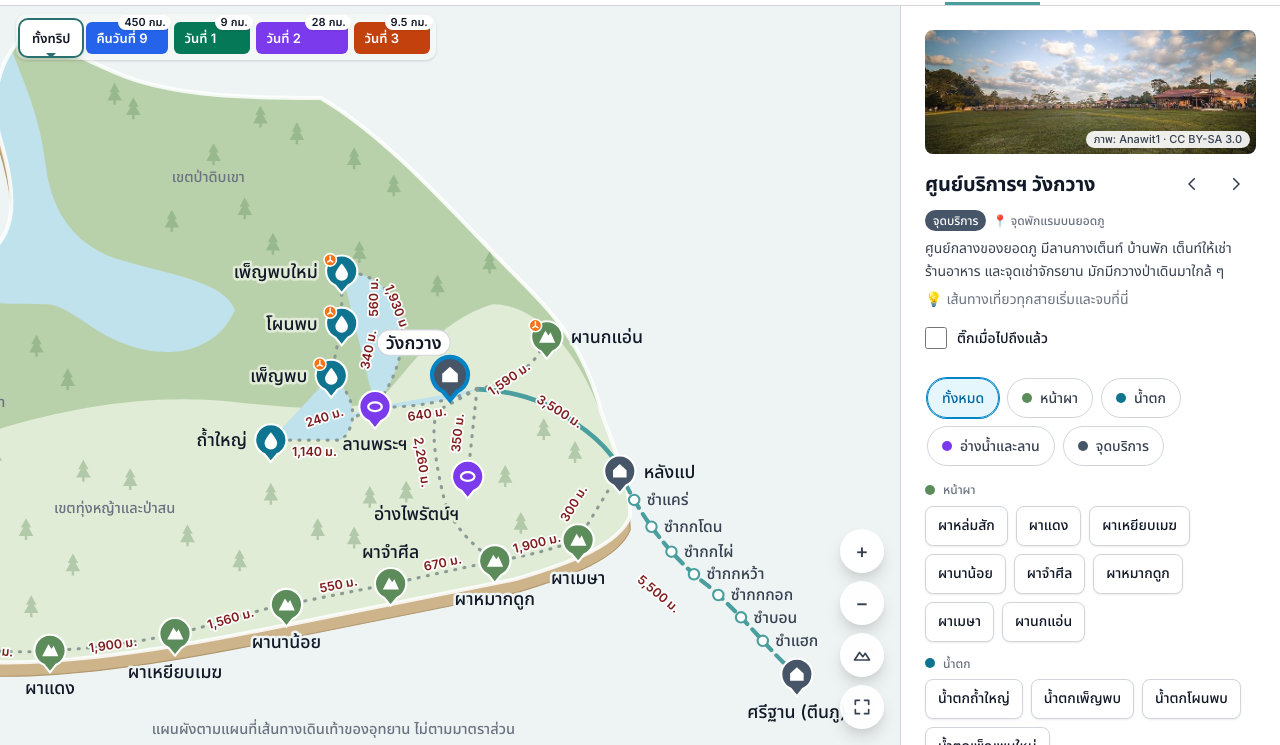
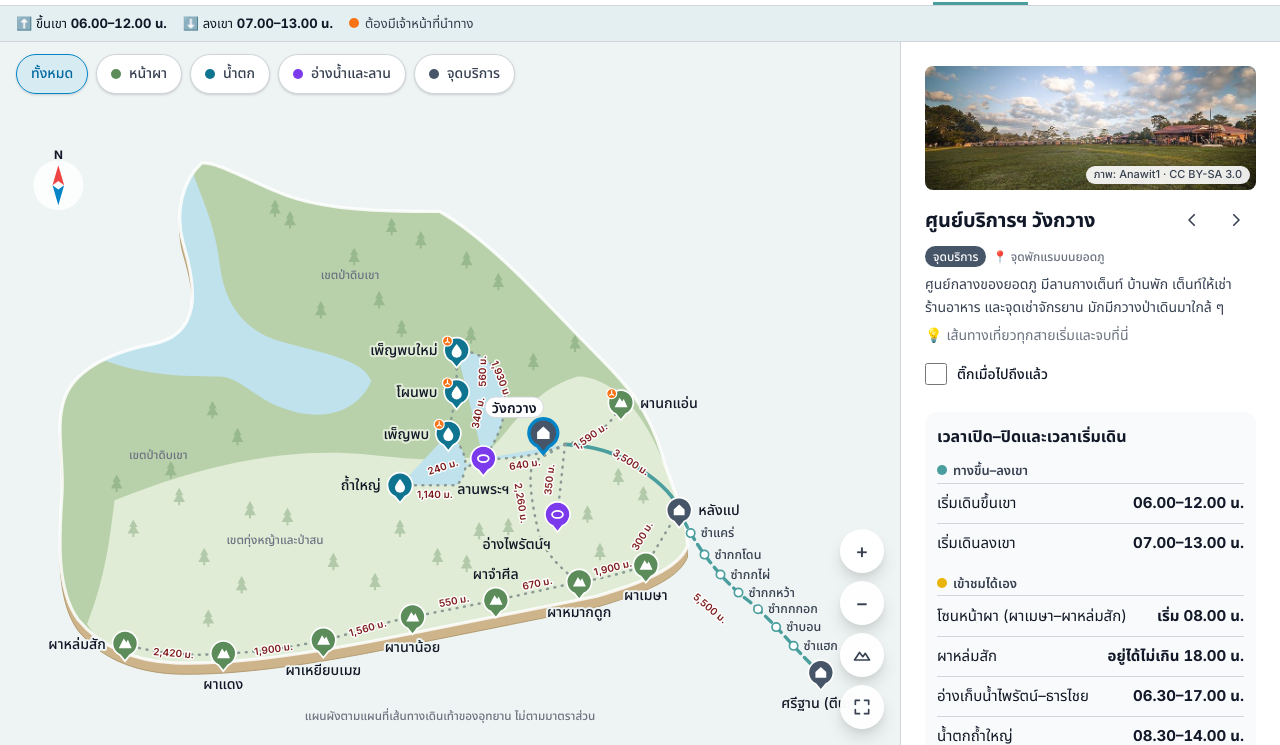
Before and after one commit to sutirath/phukradueng-map, a plain HTML site: page index.html in a window 1280 px wide. Shown: the part 55-800 px from the top of the page. Drawn offline with Linux system fonts and the light colour scheme.

Commit message:
แยกแผนที่ออกจากแผน เพิ่มเวลาเปิด–ปิดและเวลาเริ่มเดิน และเปลี่ยนแผนเป็นแผนแนะนำ
Co-Authored-By: Claude Sonnet 5.5 <noreply@anthropic.com>
Claude-Session: https://claude.ai/code/session_01Kb4yjzV2Ko1NcSzf7La9Bb

```diff
--- a/index.html
+++ b/index.html
@@ -59,32 +59,28 @@ button:active{transform:scale(.95)}
 
 /* map view */
 .mapview{display:flex;flex-direction:column}
+.mapbody{flex:1;min-height:0;display:flex;flex-direction:column}
+.hoursbar{flex:none;display:flex;flex-wrap:wrap;align-items:center;gap:2px 16px;padding:7px var(--gr) 7px var(--gl);background:rgba(74,158,158,.12);border-bottom:1px solid var(--border);font-size:.8125rem;color:var(--ink)}
+.hoursbar b{font-weight:700;font-variant-numeric:tabular-nums}
+.hoursbar .lg{display:inline-flex;align-items:center;gap:6px;color:var(--body-text)}
+.hoursbar .lg i{width:10px;height:10px;border-radius:50%;background:#f97316}
+.app.full .hoursbar{display:none}
+.chips.floating{position:absolute;top:10px;left:0;right:0;padding:2px var(--gr) 6px var(--gl)}
+.chips.floating .chip{box-shadow:var(--shadow-md)}
+.daychip{position:absolute;left:var(--gl);top:60px;min-height:36px;padding:0 14px;border:0;border-radius:9999px;background:var(--primary-deep);color:#fff;font-weight:600;cursor:pointer;box-shadow:var(--shadow-lg)}
+.hourscard{background:var(--surface-subtle);border-radius:12px;padding:12px;display:flex;flex-direction:column;gap:10px}
+.hourscard h3{font-size:1rem;font-weight:700}
+.hgroup{display:flex;flex-direction:column}
+.hgroup h4{margin:0 0 2px;font-size:.8125rem;font-weight:600;color:var(--body-text);display:flex;align-items:center;gap:6px}
+.hgroup h4 i{width:10px;height:10px;border-radius:50%}
+.hrow{display:flex;justify-content:space-between;gap:12px;align-items:baseline;width:100%;padding:8px 0;border:0;border-top:1px solid var(--border);background:transparent;font-size:.9375rem;text-align:left;color:var(--ink);cursor:default}
+button.hrow{cursor:pointer}
+.hrow span:last-child{font-weight:700;font-variant-numeric:tabular-nums;white-space:nowrap}
+.note{background:rgba(74,158,158,.1);border-radius:12px;padding:12px;display:flex;flex-direction:column;gap:10px}
 .mapbox{flex:1;min-height:0;position:relative;background:var(--mapbg);overflow:hidden}
 #map{display:block;width:100%;height:100%;touch-action:none;cursor:grab;user-select:none;-webkit-user-select:none}
 #map.drag{cursor:grabbing}
 
-/* timeline strip: glass chrome over the map */
-.strip{position:absolute;top:8px;left:var(--gl);right:var(--gr);display:flex;gap:8px;overflow-x:auto;scrollbar-width:none;
-  padding:8px 6px 6px;gap:6px;border-radius:10px;background:rgba(255,255,255,.3);-webkit-backdrop-filter:blur(4px);backdrop-filter:blur(4px);box-shadow:var(--shadow-md)}
-.strip::-webkit-scrollbar{display:none}
-.stop{position:relative;flex:none;min-height:32px;border:0;border-radius:6px;padding:2px 10px;cursor:pointer;text-align:left;
-  background:var(--c);color:#fff;display:flex;flex-direction:column;justify-content:center;line-height:1.3}
-.stop .t{font-weight:600;font-size:.8125rem;white-space:nowrap}
-.stop .s{display:none}
-.stop .badge{position:absolute;top:-7px;right:-3px;line-height:1.35;background:var(--surface);color:var(--ink);border-radius:9999px;padding:0 6px;font-size:.6875rem;font-weight:600;box-shadow:var(--shadow-xs);font-variant-numeric:tabular-nums;white-space:nowrap}
-.stop.all{background:var(--surface);color:var(--ink);justify-content:center;font-weight:600;font-size:.8125rem}
-.stop:hover{transform:scale(1.03)}
-.stop:active{transform:scale(.95)}
-.stop[aria-pressed="true"]{box-shadow:0 0 0 2px #fff,0 0 0 4px var(--c),var(--shadow-lg)}
-.stop.all[aria-pressed="true"]{--c:var(--primary-deep)}
-.stop[aria-pressed="true"]::after{content:"";position:absolute;left:50%;bottom:-9px;margin-left:-5px;border:5px solid transparent;border-top-color:var(--c)}
-
-.app.full{grid-template-rows:minmax(0,1fr);grid-template-areas:"main"}
-.app.full .head,.app.full .nav,.app.full .sheet{display:none}
-.minibar{display:none;position:absolute;left:var(--gl);bottom:26px;max-width:calc(100% - var(--gl) - var(--gr) - 56px);min-height:44px;padding:0 14px;border:0;border-radius:12px;
-  background:rgba(255,255,255,.9);-webkit-backdrop-filter:blur(12px);backdrop-filter:blur(12px);box-shadow:var(--shadow-lg);color:var(--ink);font-weight:600;white-space:nowrap;overflow:hidden;text-overflow:ellipsis;cursor:pointer}
-.app.full .minibar{display:block}
-.zoom button[aria-pressed="true"],.zoom button[aria-pressed="true"]:hover{background:var(--primary-deep);color:#fff}
 .zoom{position:absolute;right:var(--gr);bottom:26px;display:flex;flex-direction:column;gap:8px}
 .zoom button{width:44px;height:44px;border-radius:50%;box-shadow:var(--shadow-lg);-webkit-backdrop-filter:blur(12px);backdrop-filter:blur(12px);background:rgba(255,255,255,.92);color:var(--body-text);border:0;font-size:1.25rem;font-weight:500;cursor:pointer;display:grid;place-items:center}
 .zoom button:hover{background:#fff}
@@ -294,7 +290,7 @@ button:active{transform:scale(.95)}
 
 @media (prefers-reduced-motion:reduce){
   button,.pin .body{transition:none}
-  button:active,.stop:hover,.stop:active{transform:none}
+  button:active{transform:none}
   .pin.sel .body,.pin:hover .body{transform:none}
   .visit.on input{animation:none}
 }
@@ -307,8 +303,7 @@ button:active{transform:scale(.95)}
   .nav a{flex:none;flex-direction:row;gap:8px;min-height:0;padding:0 16px;font-size:.875rem;border-top:0;margin:0;border-bottom:3px solid transparent}
   .nav a[aria-current="page"]{border-bottom-color:var(--primary)}
   .nav a svg{width:20px;height:20px}
-  .mapview{flex-direction:row}
-  .strip{right:auto;max-width:calc(100% - 32px)}
+  .mapbody{flex-direction:row}
   .grab,.peek{display:none}
   .sheet.mini{overflow-y:auto}
   .sheet.mini>*:not(.grab):not(.peek){opacity:1;pointer-events:auto}
@@ -330,7 +325,7 @@ button:active{transform:scale(.95)}
 <div class="app" id="app">
   <header class="head">
     <h1>ภูกระดึง</h1>
-    <p class="sub">ทริป 10–12 ธ.ค. 2569 · อุทยานแห่งชาติภูกระดึง จ.เลย</p>
+    <p class="sub">อุทยานแห่งชาติภูกระดึง จ.เลย · แผนที่และแผนแนะนำ</p>
     <span class="netchip" id="netchip" hidden>ออฟไลน์</span>
     <button class="installbtn" id="installbtn" type="button" hidden>ติดตั้งแอป</button>
   </header>
@@ -338,6 +333,12 @@ button:active{transform:scale(.95)}
   <main class="main">
     <!-- แผนที่ -->
     <section class="view mapview" id="view-map" aria-label="แผนที่">
+      <div class="hoursbar" id="hoursbar">
+        <span>⬆️ ขึ้นเขา <b>06.00–12.00 น.</b></span>
+        <span>⬇️ ลงเขา <b>07.00–13.00 น.</b></span>
+        <span class="lg"><i></i>ต้องมีเจ้าหน้าที่นำทาง</span>
+      </div>
+      <div class="mapbody">
       <div class="mapbox" id="mapbox">
         <svg id="map" viewBox="0 0 1080 800" role="group" aria-label="แผนที่ยอดภูกระดึง แตะหมุดเพื่อดูรายละเอียด ลากเพื่อเลื่อน">
           <defs>
@@ -369,7 +370,8 @@ button:active{transform:scale(.95)}
           </g>
           <text class="maptxt" x="540" y="792" text-anchor="middle">แผนผังตามแผนที่เส้นทางเดินเท้าของอุทยาน ไม่ตามมาตราส่วน</text>
         </svg>
-        <div class="strip" id="strip" role="group" aria-label="วันในทริป"></div>
+        <div class="chips floating" id="chips" role="group" aria-label="กรองประเภทสถานที่"></div>
+        <button class="daychip" id="daychip" type="button" hidden></button>
         <div class="zoom">
           <button type="button" id="zin" aria-label="ซูมเข้า">+</button>
           <button type="button" id="zout" aria-label="ซูมออก">−</button>
@@ -388,18 +390,23 @@ button:active{transform:scale(.95)}
         <article class="detail" id="detail" aria-live="polite"></article>
         <button class="listtoggle" id="listtoggle" type="button" aria-expanded="false">สถานที่ทั้งหมด</button>
         <div class="listwrap" id="listwrap" hidden>
-          <div class="chips" id="chips" role="group" aria-label="กรองประเภทสถานที่"></div>
+          <section class="hourscard" id="hourscard"></section>
           <div class="list" id="list"></div>
         </div>
+      </div>
       </div>
     </section>
 
     <!-- แผนทริป -->
-    <section class="view scroll" id="view-plan" aria-label="แผนทริป" hidden>
+    <section class="view scroll" id="view-plan" aria-label="แผนแนะนำ" hidden>
       <div class="page">
         <div>
-          <p class="eyebrow">แผนเที่ยว · เดินทางคืน 9 ธ.ค.</p>
-          <h2 class="trip">ทริปภูกระดึง <span style="white-space:nowrap">10–12 ธันวาคม 2569</span></h2>
+          <p class="eyebrow">แผนแนะนำ · 3 วัน 2 คืน</p>
+          <h2 class="trip">แผนเที่ยวภูกระดึง</h2>
+        </div>
+        <div class="note">
+          <p>💡 นี่คือแผนจากทริปของเรา (10–12 ธ.ค. 2569) เอาไปปรับตามเวลาและกำลังของตัวเองได้ ถ้ายังไม่รู้ว่าจะไปไหน ดูแผนที่และเวลาเปิด–ปิดของแต่ละจุดที่แท็บ "แผนที่" ก่อนได้</p>
+          <button class="btn" id="tomap" type="button">🗺️ ดูแผนที่ภูกระดึง</button>
         </div>
         <dl class="stats three">
           <div><dd>06.00–12.00</dd><dt>⬆️ เวลาขึ้นเขา</dt></div>
@@ -484,7 +491,7 @@ button:active{transform:scale(.95)}
 
   <nav class="nav" aria-label="เมนูหลัก">
     <a href="#map" data-view="map"><svg viewBox="0 0 24 24"><path d="M9 4L3 6.5v13.5L9 17.5l6 2.5 6-2.5V4l-6 2.5zM9 4v13.5M15 6.5V20"/></svg>แผนที่</a>
-    <a href="#plan" data-view="plan"><svg viewBox="0 0 24 24"><rect x="4" y="5" width="16" height="15" rx="2"/><path d="M4 10h16M9 3v4M15 3v4"/></svg>แผนทริป</a>
+    <a href="#plan" data-view="plan"><svg viewBox="0 0 24 24"><rect x="4" y="5" width="16" height="15" rx="2"/><path d="M4 10h16M9 3v4M15 3v4"/></svg>แผนแนะนำ</a>
     <a href="#prep" data-view="prep"><svg viewBox="0 0 24 24"><path d="M5 12.5l4.5 4.5L19 7.5"/></svg>เตรียมตัว</a>
   </nav>
 </div>
@@ -543,10 +550,10 @@ var P=[
 {id:'wangkwang',n:'ศูนย์บริการฯ วังกวาง',s:'วังกวาง',c:'base',x:652,y:448,lp:'tl',dist:'จุดพักแรมบนยอดภู',
   desc:'ศูนย์กลางของยอดภู มีลานกางเต็นท์ บ้านพัก เต็นท์ให้เช่า ร้านอาหาร และจุดเช่าจักรยาน มักมีกวางป่าเดินมาใกล้ ๆ',
   tip:'เส้นทางเที่ยวทุกสายเริ่มและจบที่นี่'},
-{id:'langpae',n:'หลังแป',c:'base',x:815,y:540,lp:'r',out:1,dist:'3,500 ม.',seg:'จากศรีฐาน 5,500 ม.',
+{id:'langpae',hrs:'เริ่มเดินลงเขา 07.00–13.00 น.',n:'หลังแป',c:'base',x:815,y:540,lp:'r',out:1,dist:'3,500 ม.',seg:'จากศรีฐาน 5,500 ม.',
   desc:'ขอบภูจุดที่ทางขึ้นมาบรรจบที่ราบ มีป้าย “ครั้งหนึ่งในชีวิต เราคือผู้พิชิตภูกระดึง” ให้ถ่ายรูปเป็นที่ระลึก',
   tip:'จากนี้เป็นทางราบถึงวังกวาง 3,500 ม.'},
-{id:'sithan',n:'ศูนย์บริการฯ ศรีฐาน',s:'ศรีฐาน (ตีนภู)',c:'base',x:985,y:735,lp:'b',out:1,dist:'จุดเริ่มเดินขึ้นเขา',seg:'ถึงหลังแป 5,500 ม.',
+{id:'sithan',hrs:'เริ่มเดินขึ้นเขา 06.00–12.00 น.',n:'ศูนย์บริการฯ ศรีฐาน',s:'ศรีฐาน (ตีนภู)',c:'base',x:985,y:735,lp:'b',out:1,dist:'จุดเริ่มเดินขึ้นเขา',seg:'ถึงหลังแป 5,500 ม.',
   desc:'ที่ทำการอุทยานฯ ด้านล่าง ลงทะเบียน ชำระค่าธรรมเนียม และชั่งสัมภาระฝากลูกหาบก่อนเริ่มเดิน',
   tip:'เริ่มเดินแต่เช้าจะไม่ร้อนและมีเวลาพักตามซำ'}
 ];
@@ -706,7 +713,7 @@ $('zout').addEventListener('click',function(){flyTo(view.cx,view.cy,Math.max(1,v
 $('zfit').addEventListener('click',function(){flyTo(W/2,H/2,1)});
 function homeZ(){return cw<600?Math.max(fillZ(),.62*baseW()/cw):1}
 function focusPin(id){var p=byId[id];measure();flyTo(p.x,p.y,Math.max(view.z,fillZ(),cw<600?2:1.3))}
-function recenter(){measure();if(flying)return;if(!(dayHL&&sheetMode==='plan')){view.cx=byId[selected].x;view.cy=byId[selected].y}draw()}
+function recenter(){measure();if(flying)return;if(!(dayHL&&sheetMode==='plan')&&(cw<600||view.z>1.05)){view.cx=byId[selected].x;view.cy=byId[selected].y}draw()}
 function setFull(on){
   $('app').classList.toggle('full',on);$('zfull').setAttribute('aria-pressed',on);
   $('zfull').setAttribute('aria-label',on?'ออกจากโหมดเต็มจอ':'ดูแผนที่เต็มจอ');
@@ -1025,7 +1032,7 @@ function showDay(i){
 }
 function setDayHL(on){
   dayHL=on?dayIds.slice():null;
-  strip.querySelectorAll('.stop').forEach(function(b,j){b.setAttribute('aria-pressed',on?j-1===dayIdx:j===0)});
+  var dc=$('daychip');dc.hidden=!on;if(on)dc.textContent='แผน'+DAYS[dayIdx].tab+' · ล้างเส้นทาง ✕';
   sheetMode=on?'plan':'place';
   applyFilter();paintSheetPlan();paintSheet();paintRoute();
 }
@@ -1104,19 +1111,30 @@ function frameDay(){
     if(dayIds.indexOf(selected)<0)select(dayIds[0],false,true);
   });
 }
-var DAYC=['#2563eb','#047857','#7c3aed','#c2410c'],DAYB=['450 กม.','9 กม.','28 กม.','9.5 กม.'],strip=$('strip');
-var allB=h('button','stop all','ทั้งทริป');allB.type='button';allB.id='stop-all';
-allB.addEventListener('click',function(){setDayHL(false);measure();flyTo(cw<600?byId[selected].x:W/2,cw<600?byId[selected].y:H/2,homeZ())});
-strip.appendChild(allB);
+var DAYC=['#2563eb','#047857','#7c3aed','#c2410c'];
+$('daychip').addEventListener('click',function(){setDayHL(false);measure();flyTo(cw<600?byId[selected].x:W/2,cw<600?byId[selected].y:H/2,homeZ())});
 DAYS.forEach(function(d,i){
   var b=h('button','chip');b.type='button';b.id='day-'+i;b.style.setProperty('--c',DAYC[i]);b.appendChild(h('b',null,d.tab));b.appendChild(h('span',null,d.sub.split(' · ')[0]));
   b.addEventListener('click',function(){showDay(i)});daytabs.appendChild(b);
-  var s=h('button','stop');s.type='button';s.id='stop-'+i;s.style.setProperty('--c',DAYC[i]);
-  s.style.minWidth=[82,76,92,76][i]+'px';
-  s.appendChild(h('span','t',d.tab));s.appendChild(h('span','s',d.sub));s.appendChild(h('span','badge',DAYB[i]));
-  s.addEventListener('click',function(){showDay(i);setDayHL(true);frameDay();setTimeout(function(){$('sheet').scrollTop=0},120);s.scrollIntoView({block:'nearest',inline:'center',behavior:'smooth'})});
-  strip.appendChild(s);
 });
+$('tomap').addEventListener('click',function(){go('map')});
+/* เวลาเปิด–ปิดของแต่ละจุด (ตามแผนที่ทางการ) */
+(function(){
+  var box=$('hourscard');box.appendChild(h('h3',null,'เวลาเปิด–ปิดและเวลาเริ่มเดิน'));
+  function row(parent,name,time,id){
+    var r=id?h('button','hrow'):h('div','hrow');if(id)r.type='button';
+    r.appendChild(h('span',null,name));r.appendChild(h('span',null,time));
+    if(id)r.addEventListener('click',function(){select(id,true);toggleList(false)});
+    parent.appendChild(r);
+  }
+  function group(title,color,rows){
+    var g=h('div','hgroup'),t=h('h4'),d=h('i');d.style.background=color;t.appendChild(d);t.appendChild(document.createTextNode(title));g.appendChild(t);
+    rows.forEach(function(r){row(g,r[0],r[1],r[2])});box.appendChild(g);
+  }
+  group('ทางขึ้น–ลงเขา','var(--primary)',[['เริ่มเดินขึ้นเขา','06.00–12.00 น.','sithan'],['เริ่มเดินลงเขา','07.00–13.00 น.','langpae']]);
+  group('เข้าชมได้เอง','#eab308',[['โซนหน้าผา (ผาเมษา–ผาหล่มสัก)','เริ่ม 08.00 น.'],['ผาหล่มสัก','อยู่ได้ไม่เกิน 18.00 น.','lomsak'],['อ่างเก็บน้ำไพรัตน์–ธารไชย','06.30–17.00 น.','reservoir'],['น้ำตกถ้ำใหญ่','08.30–14.00 น.','thamyai']]);
+  group('ต้องมีเจ้าหน้าที่นำทาง (1 รอบ/วัน)','#f97316',[['ผานกแอ่น','05.00–07.00 น.','nokaen'],['น้ำตกเพ็ญพบใหม่','08.30–14.00 น.','penphopmai'],['น้ำตกโผนพบ','08.30–14.00 น.','phonphop'],['น้ำตกเพ็ญพบ','08.30–14.00 น.','penphop']]);
+})();
 $('dayonmap').addEventListener('click',function(){setDayHL(true);go('map');frameDay()});
 
 /* ---------- checklist (จำไว้ในเครื่องนี้เท่านั้น) ---------- */
@@ -1139,7 +1157,7 @@ if(document.fonts&&document.fonts.ready)document.fonts.ready.then(function(){sel
 show((location.hash||'').slice(1)||'map');
 requestAnimationFrame(function(){
   measure();var p=byId[selected];
-  view={cx:p.x,cy:p.y,z:cw<600?homeZ():1.25};draw();
+  view=cw<600?{cx:p.x,cy:p.y,z:homeZ()}:{cx:W/2,cy:H/2,z:1};draw();
 });
 })();
 </script>
--- a/sw.js
+++ b/sw.js
@@ -1,5 +1,5 @@
 /* Service worker: ใช้ออฟไลน์ได้ */
-var V='pk-2ff74c82';
+var V='pk-94d3abe5';
 var PRE=["./", "index.html", "manifest.webmanifest", "icons/icon-192.png", "icons/icon-512.png", "icons/maskable-512.png", "icons/apple-touch-icon.png", "photos/langpae.jpg", "photos/lomsak.jpg", "photos/makduk.jpg", "photos/nanoi.jpg", "photos/nokaen.jpg", "photos/penphopmai.jpg", "photos/phonphop.jpg", "photos/thamyai.jpg", "photos/wangkwang.jpg", "photos/yiapmek.jpg"];
 var FONT_CSS="https://fonts.googleapis.com/css2?family=Inter:wght@400;500;600;700&family=Noto+Sans+Thai:wght@400;500;600;700&display=swap";
 self.addEventListener('install',function(e){
```
